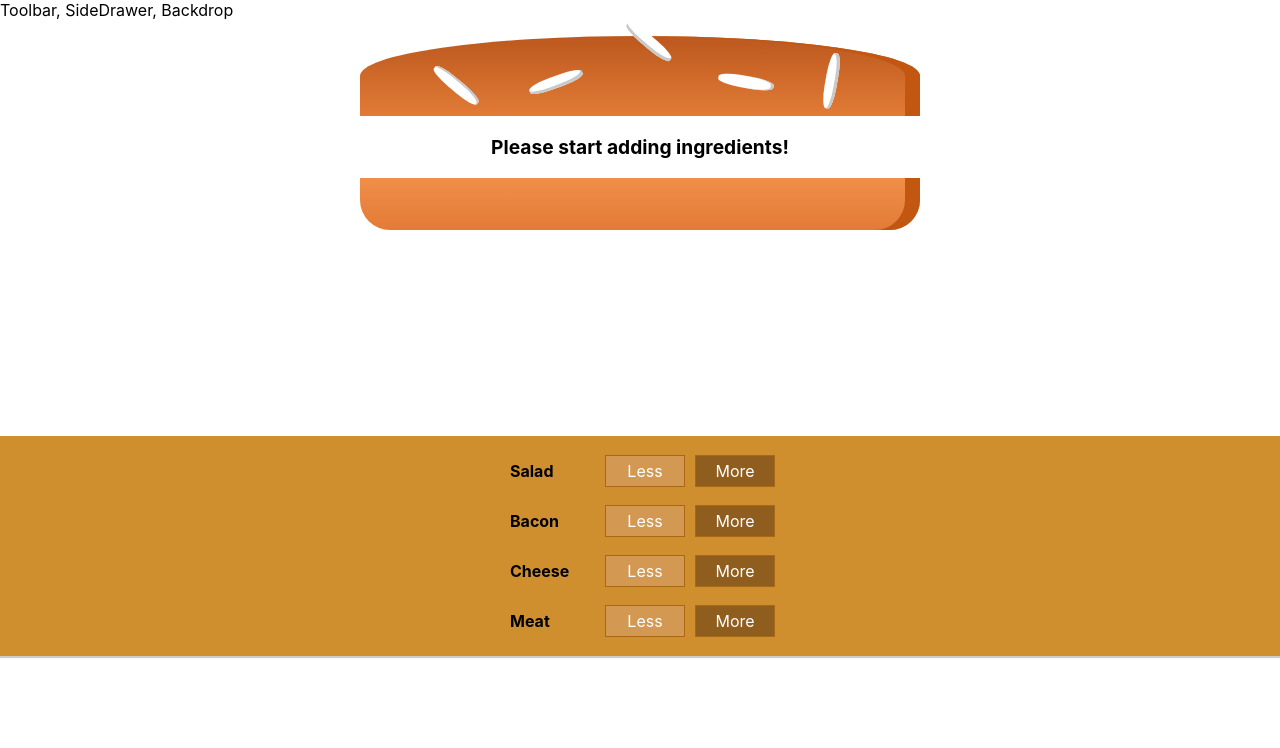
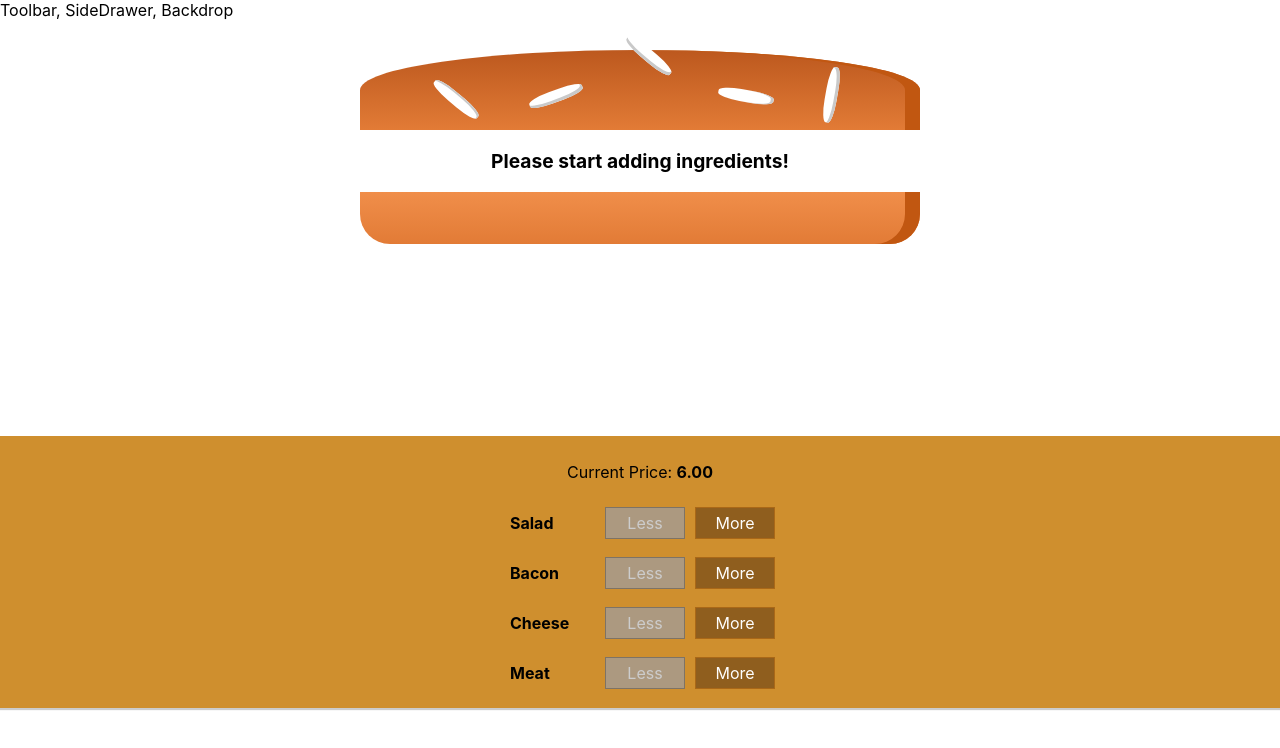
Before and after one commit to audge101/boss-burger-app, a React (Create React App) app: page / in a window 1280 px wide. Shown: the top 748 px of the page. Built offline with nearby package versions, Linux system fonts and the light colour scheme.

Commit message:
price func added

```diff
--- a/src/components/Burger/BuildControls/BuildControl/BuildControl.js
+++ b/src/components/Burger/BuildControls/BuildControl/BuildControl.js
@@ -4,8 +4,13 @@
 const buildControl = (props) => (
 	<div className={classes.BuildControl}>
 		<div className={classes.Label}>{props.igLabel}</div>
-		<button className={classes.Less}>Less</button>
-		<button className={classes.More}>More</button>
+		<button
+			className={classes.Less}
+			onClick={props.removedIngredient}
+			disabled={props.disabled}>Less</button>
+		<button
+			className={classes.More}
+			onClick={props.addedIngredient}>More</button>
 	</div>
 );
 
--- a/src/components/Burger/BuildControls/BuildControls.js
+++ b/src/components/Burger/BuildControls/BuildControls.js
@@ -11,8 +11,14 @@
 
 const buildControls = (props) => (
 	<div className={classes.BuildControls}>
+		<p>Current Price: <strong>{props.price.toFixed(2)}</strong></p>
 		{controls.map(ctrl => (
-			<BuildControl key={ctrl.label} igLabel={ctrl.label} />
+			<BuildControl
+				key={ctrl.label}
+				igLabel={ctrl.label}
+				addedIngredient={() => props.ingredientAdded(ctrl.type)}
+				removedIngredient= {() => props.ingredientRemoved(ctrl.type)}
+				disabled={props.disabledButton[ctrl.type]}/>
 			))}
 	</div>
 );
--- a/src/components/Burger/Burger.js
+++ b/src/components/Burger/Burger.js
@@ -10,6 +10,7 @@
 			});
 		})
 		.flat();
+
 	if (newIngredients.length === 0) {
 		newIngredients = <p>Please start adding ingredients!</p>
 	}
--- a/src/components/Burger/Burger.module.css
+++ b/src/components/Burger/Burger.module.css
@@ -5,7 +5,16 @@
 	text-align: center;
 	font-weight: bold;
 	font-size: 1.2rem;
+	overflow: scroll;
+  	-ms-overflow-style: none;  /* IE and Edge */
+  	scrollbar-width: none;  /* Firefox */
 }
+
+.Burger::-webkit-scrollbar {
+  display: none;
+}
+
+
 
 @media (min-width: 500px) and (min-height: 400px) {
 	.Burger {
--- a/src/containers/BurgerConstructor/BurgerConstructor.js
+++ b/src/containers/BurgerConstructor/BurgerConstructor.js
@@ -2,6 +2,15 @@
 import Aux from '../../hoc/Aux';
 import Burger from '../../components/Burger/Burger';
 import BuildControls from '../../components/Burger/BuildControls/BuildControls';
+
+const INGREDIENT_PRICES = {
+	salad: 0.5,
+	cheese: 1.5,
+	meat: 3.5,
+	bacon: 2.5
+
+};
+
 
 class BurgerConstructor extends Component {
 	/*
@@ -17,14 +26,60 @@
 			bacon: 0,
 			cheese: 0,
 			meat: 0
+		},
+		totalPrice: 6
+	};
+
+	addIngredientHandler = (type) => {
+		const oldCount = this.state.ingredients[type];
+		const updatedCount = oldCount + 1;
+		const updatedIngredients = {
+			...this.state.ingredients
+		};
+		updatedIngredients[type] = updatedCount;
+		const priceAddition = INGREDIENT_PRICES[type];
+		const oldPrice = this.state.totalPrice;
+		const newPrice = oldPrice + priceAddition;
+		this.setState({
+			totalPrice: newPrice,
+			ingredients: updatedIngredients
+		});
+	}
+
+	removeIngredientHandler = (type) => {
+		const oldCount = this.state.ingredients[type];
+		if (oldCount <= 0) {
+			return;
 		}
+		const updatedCount = oldCount - 1;
+		const updatedIngredients = {
+			...this.state.ingredients
+		};
+		updatedIngredients[type] = updatedCount;
+		const priceDeduction = INGREDIENT_PRICES[type];
+		const oldPrice = this.state.totalPrice;
+		const newPrice = oldPrice - priceDeduction;
+		this.setState({
+			totalPrice: newPrice,
+			ingredients: updatedIngredients
+		});
 	}
 
 	render () {
+		const disabledInfo = {
+			...this.state.ingredients
+		};
+		for (let key in disabledInfo) {
+			disabledInfo[key] = disabledInfo[key] <= 0
+		}
 		return (
 			<Aux>
 				<Burger ingredients={this.state.ingredients}/>
-				<BuildControls />
+				<BuildControls
+					ingredientAdded={this.addIngredientHandler}
+					ingredientRemoved={this.removeIngredientHandler}
+					disabledButton={disabledInfo}
+					price={this.state.totalPrice}/>
 			</Aux>
 		);
 	}
```
